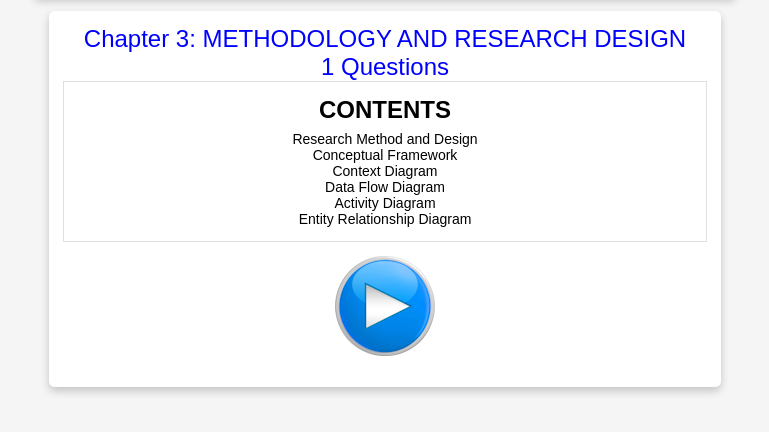
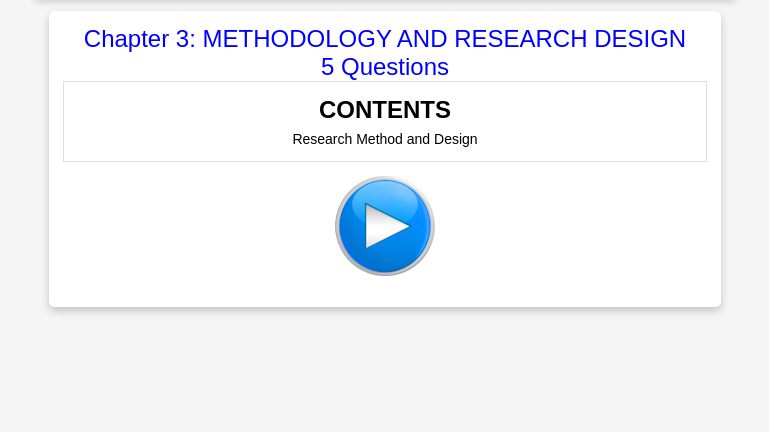
Before and after one commit to Seyeon3/Capstone-Questionaire, a plain HTML site: page capstone/capstone/chapter3.html in a window 1280 px wide. Shown: the part 66-498 px from the top of the page, without its empty margins (255-1024 px from the left). Drawn offline with Linux system fonts and the light colour scheme.

Commit message:
changes in chapter 3

```diff
--- a/capstone/capstone/chapter3.html
+++ b/capstone/capstone/chapter3.html
@@ -26,11 +26,6 @@
         <main>
           <h1>CONTENTS</h1>
           <p>Research Method and Design</p>
-          <p>Conceptual Framework</p>
-          <p>Context Diagram</p>
-          <p>Data Flow Diagram</p>
-          <p>Activity Diagram</p>
-          <p>Entity Relationship Diagram</p>
         </main>
         <box>
           <img id="btn-play" src="../images/icon-play.png" alt="" />
@@ -89,18 +84,76 @@
     const questions = [
       {
         question:
-          "Review of Related Study: What inefficiencies did The Global Reciprocal Colleges (GRC) face in their inventory management system, as discussed by Balmores, J. et al(2021)?\n\nOverstocking of inventory",
+          "Plan Phase: What is the first step in defining the purpose and goals of the system?\n\nUnderstand the Ernesto Rondon High School's requirements and expectations",
         img: "",
         options: [
-          "Overstocking of inventory",
-          "Manual processes prone to errors and delays",
-          "Lack of inventory control",
-          "Inadequate training of staff",
+          "Conduct stakeholder interviews",
+          "Create a project framework",
+          "Understand the Ernesto Rondon High School's requirements and expectations",
+          "Perform risk assessment",
         ],
         input: "false",
         explanation:
-          "The inefficiencies faced by The Global Reciprocal Colleges (GRC) in their inventory management system, as discussed by Balmores, J. et al(2021), were due to manual processes prone to errors and delays.",
-        correctAnswer: "Manual processes prone to errors and delays",
+          "The first step in defining the purpose and goals of the system is to understand the Ernesto Rondon High School's requirements and expectations.",
+        correctAnswer:
+          "Understand the Ernesto Rondon High School's requirements and expectations",
+      },
+      {
+        question:
+          "Design Phase: What technology stack is mentioned for use in designing the system?\n\nHTML, CSS (Bootstrap 5.3), Javascript (JQuery), PHP (MVC), and SQL",
+        img: "",
+        options: [
+          "Java and C++",
+          "Python and Ruby",
+          "HTML, CSS (Bootstrap 5.3), Javascript (JQuery), PHP (MVC), and SQL",
+          "C# and .NET",
+        ],
+        input: "false",
+        explanation:
+          "The mentioned technology stack for use in designing the system includes HTML, CSS (Bootstrap 5.3), Javascript (JQuery), PHP (MVC), and SQL.",
+        correctAnswer:
+          "HTML, CSS (Bootstrap 5.3), Javascript (JQuery), PHP (MVC), and SQL",
+      },
+      {
+        question:
+          "Develop Phase: What environment is set up to locally test the application?\n\nXAMPP",
+        img: "",
+        options: ["Visual Studio Code", "NetBeans", "XAMPP", "Eclipse"],
+        input: "false",
+        explanation:
+          "XAMPP is set up to locally test the application in the Develop phase.",
+        correctAnswer: "XAMPP",
+      },
+      {
+        question:
+          "Test Phase: What is the main purpose of the test phase?\n\nEnsure the system functions correctly and meets the requirements",
+        img: "",
+        options: [
+          "Develop the system architecture",
+          "Ensure the system functions correctly and meets the requirements",
+          "Deploy the application to the web hosting service",
+          "Evaluate the system's usability and performance",
+        ],
+        input: "false",
+        explanation:
+          "The main purpose of the test phase is to ensure the system functions correctly and meets the requirements.",
+        correctAnswer:
+          "Ensure the system functions correctly and meets the requirements",
+      },
+      {
+        question:
+          "Review Phase: What is NOT mentioned as part of the review phase?\n\nDeploy the application to the web hosting service",
+        img: "",
+        options: [
+          "Evaluate the system's functionality",
+          "Conduct user acceptance testing",
+          "Gather feedback on user experience",
+          "Deploy the application to the web hosting service",
+        ],
+        input: "false",
+        explanation:
+          "Deploying the application to the web hosting service is not mentioned as part of the review phase.",
+        correctAnswer: "Deploy the application to the web hosting service",
       },
     ];
   </script>
```
